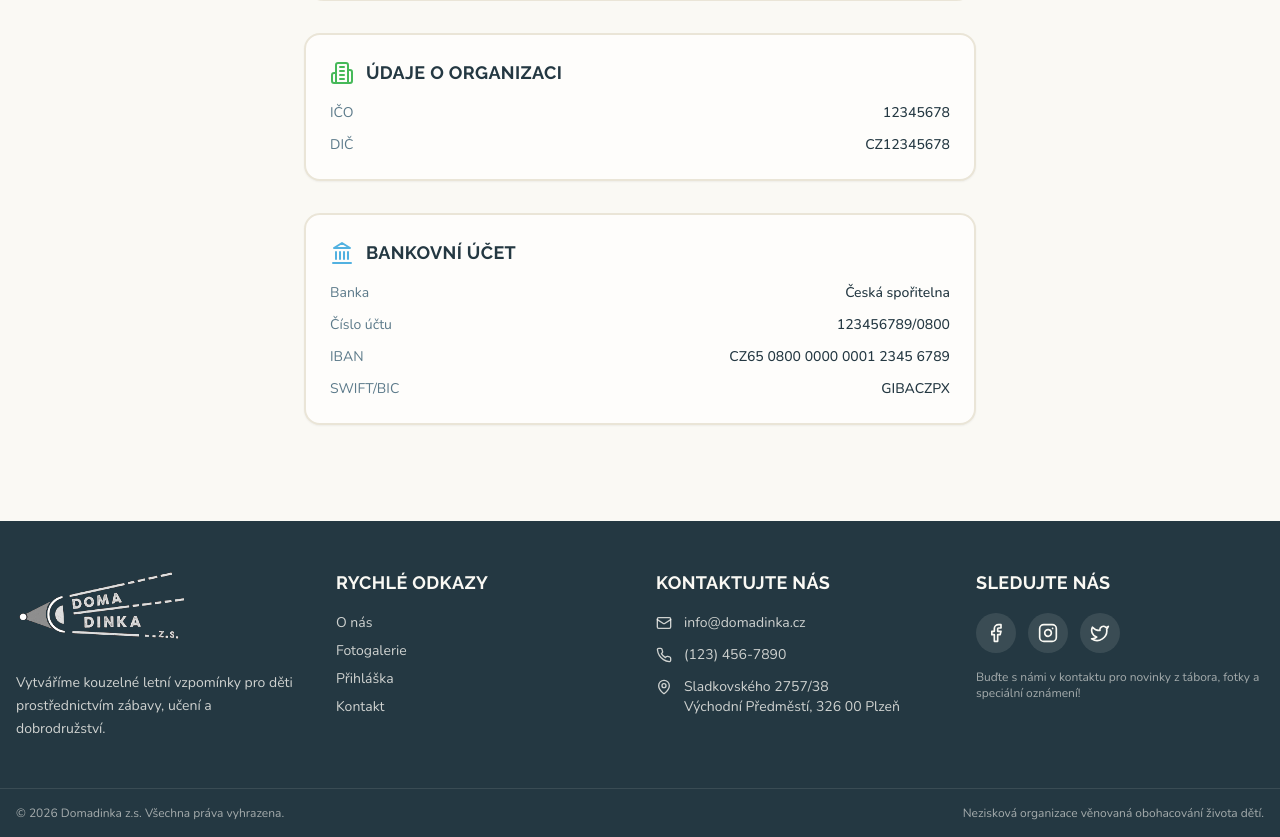
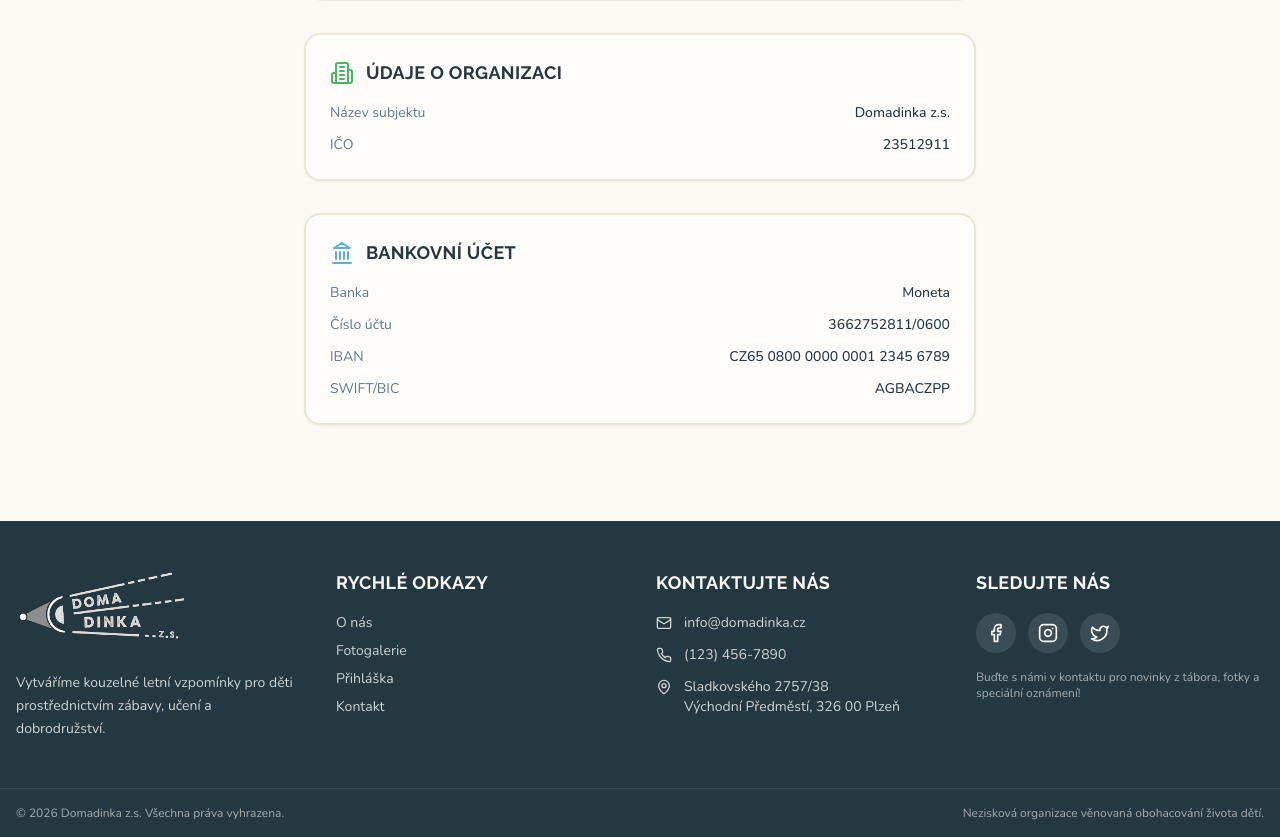
Before and after one commit to ptaeck/domadinka_cz, a React (Vite) app: page /contact in a window 1280 px wide. Shown: the part 1056-1893 px from the top of the page. Built offline with nearby package versions, Linux system fonts and the light colour scheme.

Commit message:
Code edited in Lovable Code Editor
Edited UI in Lovable

```diff
--- a/src/pages/Contact.tsx
+++ b/src/pages/Contact.tsx
@@ -36,15 +36,19 @@ const contactInfo = [
 ];
 
 const organizationInfo = [
-  { label: "IČO", value: "12345678" },
-  { label: "DIČ", value: "CZ12345678" },
+  {
+    label: "Název subjektu",
+    value: "Domadinka z.s.",
+    href: "https://or.justice.cz/ias/ui/rejstrik-firma.vysledky?subjektId=1286444&typ=UPLNY",
+  },
+  { label: "IČO", value: "23512911" },
 ];
 
 const bankInfo = {
-  bankName: "Česká spořitelna",
-  accountNumber: "123456789/0800",
+  bankName: "Moneta",
+  accountNumber: "3662752811/0600",
   iban: "CZ65 0800 0000 0001 2345 6789",
-  swift: "GIBACZPX",
+  swift: "AGBACZPP",
 };
 
 const Contact = () => {
```
